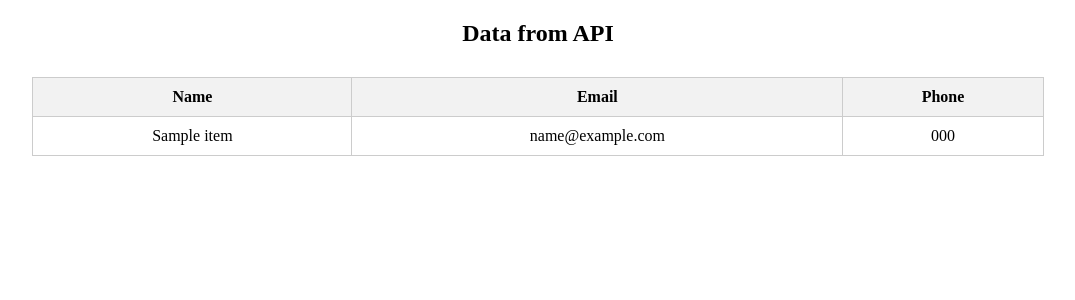
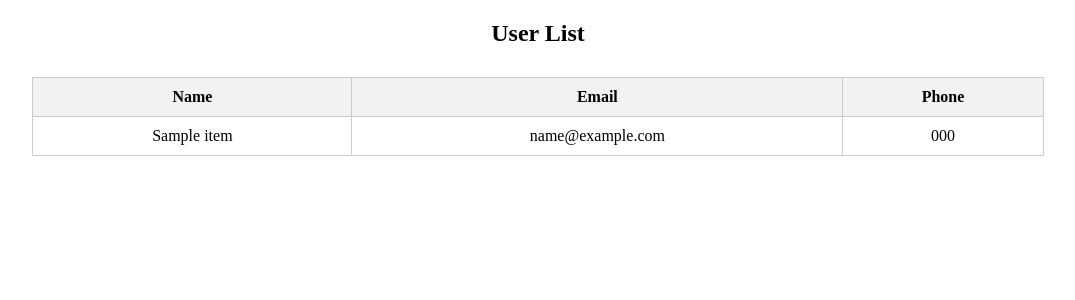
Before and after one commit to waliswipe/auction, a Flask app: template templates/index.html in a window 1280 px wide. Shown: the top 300 px of the page, without its empty margins (102-1177 px from the left). Run offline with Flask 3, Linux system fonts and the light colour scheme; the template is opened without the code that fills it: most values are stand-ins (such as "Sample title", 1, 10 or a date in 2020).

Commit message:
Update index.html

```diff
--- a/templates/index.html
+++ b/templates/index.html
@@ -1,7 +1,7 @@
 <!DOCTYPE html>
 <html>
 <head>
-    <title>API Data View</title>
+    <title>Users from API</title>
     <style>
         table { border-collapse: collapse; width: 80%; margin: 30px auto; }
         th, td { border: 1px solid #ccc; padding: 10px; text-align: center; }
@@ -9,11 +9,11 @@
     </style>
 </head>
 <body>
-    <h2 style="text-align:center;">Data from API</h2>
+    <h2 style="text-align:center;">User List</h2>
     <table>
         <thead>
             <tr>
-                <th>Name</th><th>Email</th><th>Phone</th> <!-- Adjust columns -->
+                <th>Name</th><th>Email</th><th>Phone</th>
             </tr>
         </thead>
         <tbody>
```
